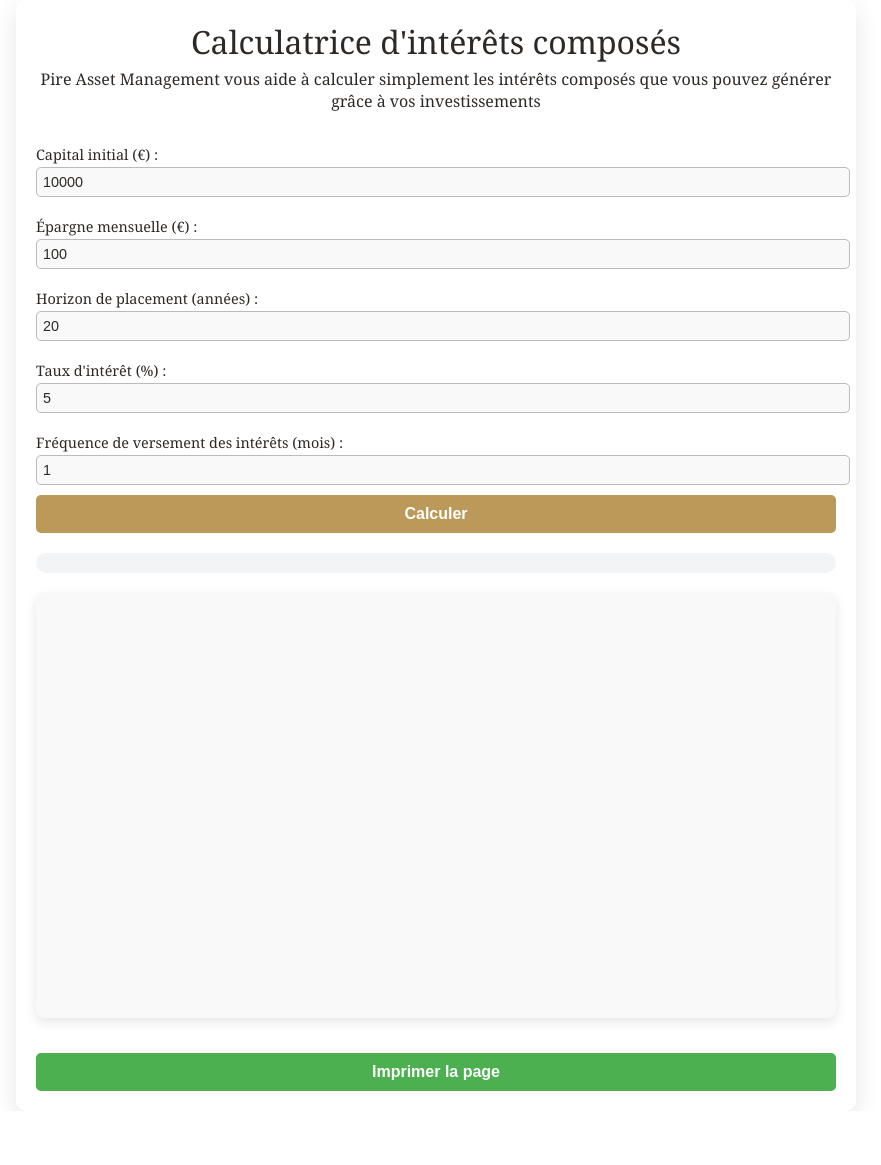
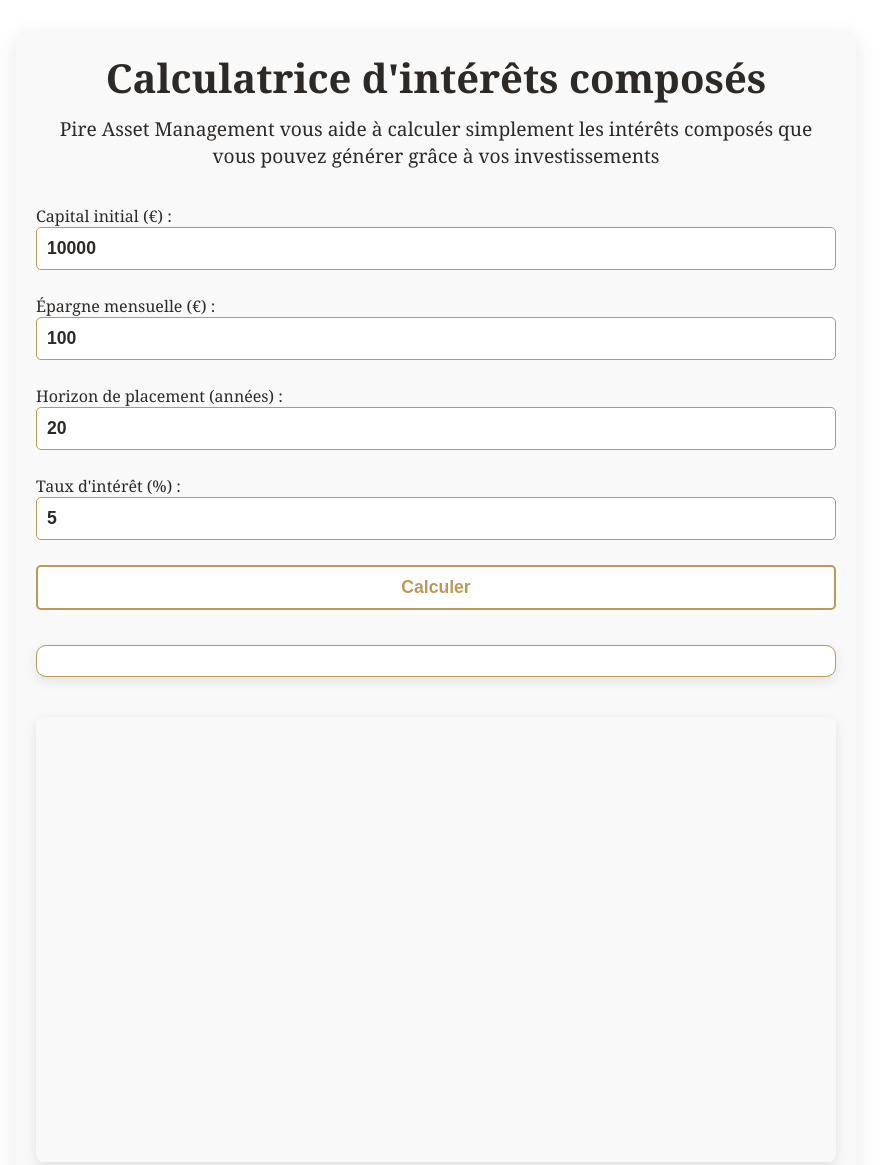
Before and after one commit to Kioutte/calculatrice-interets-composes, a plain HTML site: page index.html in a window 1280 px wide. Shown: the top 1165 px of the page, without its empty margins (204-1085 px from the left). Before the commit the page ends 1111 px from the top, so only its background shows below. Drawn offline with nearby package versions, Linux system fonts and the light colour scheme.

Commit message:
Update index.html

```diff
--- a/index.html
+++ b/index.html
@@ -10,7 +10,7 @@
     <style>
         /* Styles généraux */
         body {
-            font-family: 'Georgia', serif;
+            font-family: 'Georgia', serif; /* Harmonisation avec le style du site */
             background-color: #ffffff;
             color: #2D2926;
             display: flex;
@@ -26,6 +26,8 @@
             border-radius: 10px;
             color: #2D2926;
             box-shadow: 0 8px 24px rgba(0, 0, 0, 0.1);
+            background-color: #f9f9f9; /* Légère couleur de fond pour la carte */
+            margin-top: 30px;
         }
         .title-container {
             display: flex;
@@ -37,73 +39,68 @@
         }
         .title-container h1 {
             color: #2D2926;
-            font-size: 2em;
-            font-weight: normal;
+            font-size: 2.5em;
+            font-weight: bold; /* Accentuation du titre principal */
             margin: 0;
         }
         .title-container h2 {
             color: #2D2926;
-            font-size: 1em;
+            font-size: 1.2em;
             font-weight: normal;
-            margin-top: 5px;
+            margin-top: 10px;
         }
         label {
             display: block;
             margin-top: 10px;
             font-weight: normal;
             color: #2D2926;
-            font-size: 0.9em;
+            font-size: 1em;
         }
-        input[type="number"] {
-            width: 100%;
-            padding: 6px;
-            border-radius: 5px;
-            border: 1px solid #BBB;
-            margin-top: 3px;
-            margin-bottom: 10px;
-            font-size: 0.9em;
-            color: #2D2926;
-            background-color: #f9f9f9;
-        }
+        input[type="number"],
         button {
             width: 100%;
             padding: 10px;
-            border: none;
-            background-color: #BB9959;
-            color: #ffffff;
+            border-radius: 5px;
+            border: 1px solid #BB9959; /* Bordure dorée */
+            background-color: #ffffff; /* Fond blanc */
+            color: #2D2926; /* Texte couleur générale */
             font-weight: bold;
-            font-size: 1em;
+            font-size: 1.1em;
+            box-sizing: border-box; /* Inclut la bordure et le padding dans la largeur totale */
+            margin-bottom: 15px; /* Pour espacer de manière cohérente */
+            transition: all 0.3s ease;
+        }
+        button {
             cursor: pointer;
-            border-radius: 5px;
-            transition: background-color 0.3s ease;
+            color: #BB9959; /* Texte doré pour le bouton */
+            border: 2px solid #BB9959; /* Bordure dorée */
+            margin-top: 10px; /* Légère marge en haut pour espacer le bouton des champs */
         }
         button:hover {
-            background-color: #A3824D;
+            background-color: #BB9959; /* Fond doré sur survol */
+            color: #ffffff; /* Texte blanc sur survol */
         }
         .result {
             text-align: center;
             margin-top: 20px;
-            font-size: 1em;
+            font-size: 1.2em; /* Légère augmentation pour accentuer les résultats */
             color: #2D2926;
-            background-color: #f3f4f6;
-            padding: 10px;
+            background-color: #ffffff; /* Couleur de fond blanc pour contraste */
+            padding: 15px;
             border-radius: 10px;
+            border: 1px solid #BB9959; /* Bordure dorée pour souligner */
+            box-shadow: 0 4px 12px rgba(0, 0, 0, 0.1);
         }
         #chartContainer {
-            margin-top: 20px;
+            margin-top: 40px;
             background-color: #f9f9f9;
-            padding: 10px;
+            padding: 20px;
             border-radius: 8px;
             box-shadow: 0 4px 12px rgba(0, 0, 0, 0.1);
         }
         #myChart {
             max-width: 100%;
-            height: 400px; /* Taille originale du graphique */
-        }
-        .print-button {
-            margin-top: 15px;
-            background-color: #4CAF50;
-            color: white;
+            height: 400px;
         }
 
         /* Logo caché par défaut */
@@ -128,20 +125,11 @@
         }
 
         /* Styles spécifiques pour l'impression */
-        @page {
-            size: A4; /* Forcer la taille de la page à A4 */
-            margin: 10mm; /* Supprimer la plupart des marges de la page */
-        }
-
         @media print {
             /* Ajuster la mise en page pour une taille de page A4 */
             body {
-                width: 210mm;
-                height: 297mm;
-                margin: 0;
-                padding: 0;
                 font-size: 0.9em; /* Réduire la taille de la police générale */
-                overflow: hidden; /* Empêcher le débordement sur plusieurs pages */
+                overflow: hidden;
             }
             .container {
                 width: 100%;
@@ -154,30 +142,8 @@
             h1, h2 {
                 display: none; /* Masquer les titres pour économiser de l'espace */
             }
-            label {
-                font-size: 0.8em; /* Réduire la taille des labels */
-                margin-top: 2px;
-                margin-bottom: 2px; /* Réduire les marges */
-            }
-            input[type="number"] {
-                font-size: 0.8em; /* Réduire la taille des champs d'entrée */
-                padding: 3px; /* Réduire l'espace à l'intérieur des champs */
-                margin-bottom: 5px;
-            }
-            .result {
-                font-size: 0.9em; /* Ajuster la taille de la section résultat */
-                padding: 5px; /* Réduire l'espace interne */
-                margin-top: 10px;
-            }
-            button, .print-button {
+            button {
                 display: none; /* Cacher les boutons lors de l'impression */
-            }
-            #chartContainer {
-                margin-top: 5px; /* Réduire la marge au-dessus du graphique */
-                padding: 0; /* Réduire les marges internes */
-            }
-            #myChart {
-                height: 350px; /* Restaurer une taille presque originale du graphique */
             }
             .logo-print {
                 display: block; /* Afficher le logo uniquement à l'impression */
@@ -212,8 +178,11 @@
         <label for="taux">Taux d'intérêt (%) :</label>
         <input type="number" id="taux" placeholder="Ex : 5" value="5">
 
-        <label for="frequence">Fréquence de versement des intérêts (mois) :</label>
-        <input type="number" id="frequence" placeholder="Ex : 12" value="1">
+        <!-- Fréquence de versement des intérêts est cachée -->
+        <div style="display: none;">
+            <label for="frequence">Fréquence de versement des intérêts (mois) :</label>
+            <input type="number" id="frequence" placeholder="Ex : 12" value="1">
+        </div>
 
         <button onclick="calculerInteretsComposes()">Calculer</button>
 
@@ -227,8 +196,8 @@
         <!-- Phrase de résumé générée -->
         <div class="summary" id="summaryText"></div>
 
-        <!-- Bouton d'impression -->
-        <button class="print-button" onclick="imprimerPage()">Imprimer la page</button>
+        <!-- Bouton d'impression avec le même design que "Calculer" -->
+        <button onclick="imprimerPage()">Imprimer la page</button>
     </div>
 
     <script>
@@ -241,7 +210,7 @@
             let frequence = parseInt(document.getElementById("frequence").value);
 
             // Vérifier que toutes les valeurs sont correctement saisies
-            if (isNaN(capital) || isNaN(epargne) || isNaN(duree) || isNaN(taux) || isNaN(frequence)) {
+            if (isNaN(capital) || isNaN(epargne) || isNaN(duree) || isNaN(taux)) {
                 document.getElementById("resultat").innerText = "Veuillez entrer toutes les valeurs correctement.";
                 return;
             }
```
